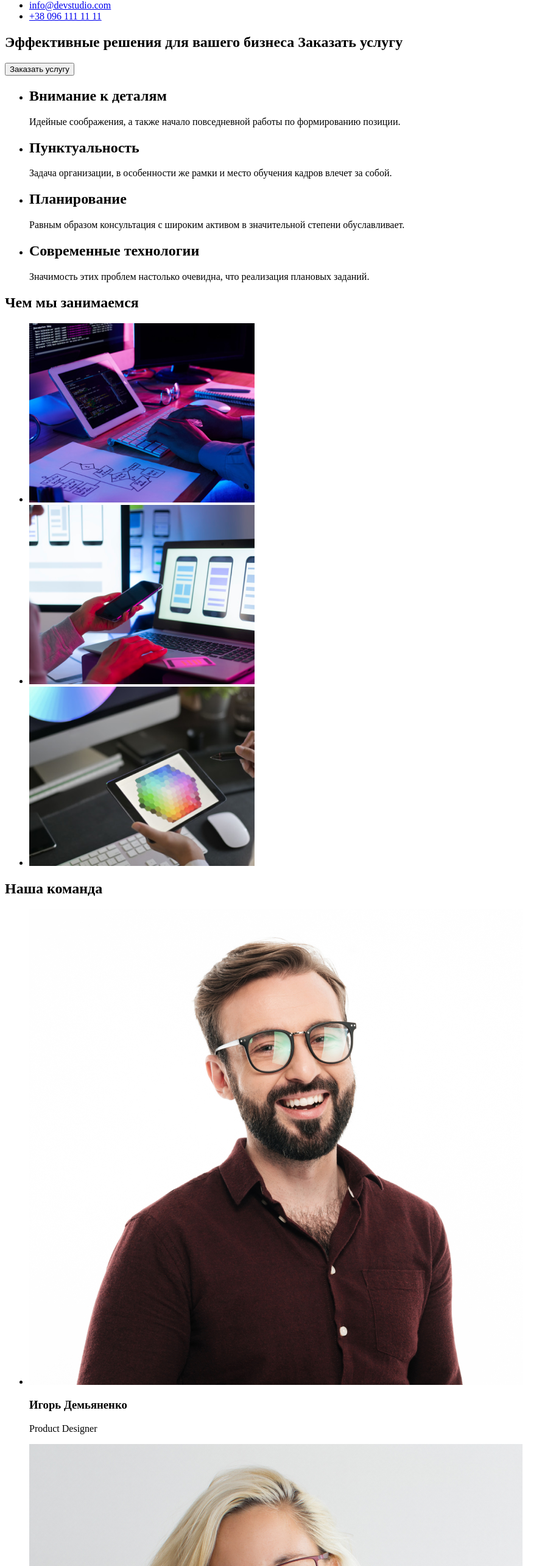
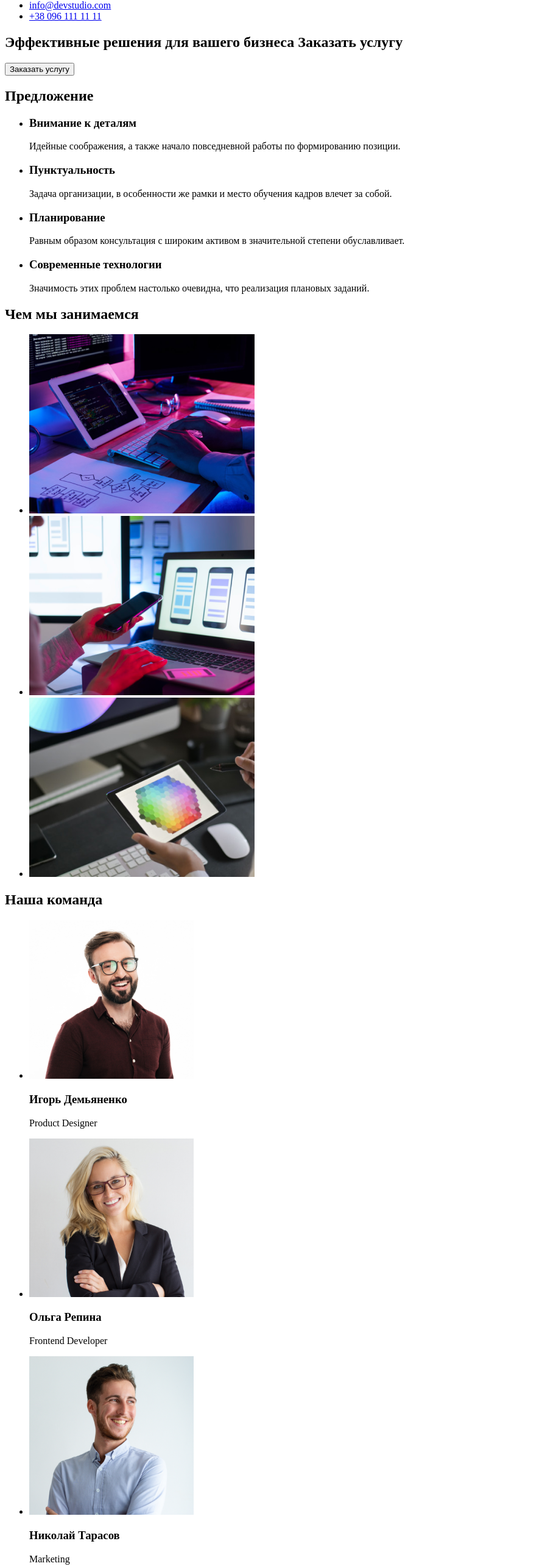
Before and after one commit to Lormarin/Demo5, a plain HTML site: page index.html in a window 1280 px wide. Shown: the part 112-2680 px from the top of the page at 61% size, without its empty margins (0-913 px from the left). Drawn offline with Linux system fonts and the light colour scheme.

Commit message:
fix demo 0.1

```diff
--- a/index.html
+++ b/index.html
@@ -1,5 +1,5 @@
 <!DOCTYPE html>
-<html lang="en">
+<html lang="ru">
   <head>
     <meta charset="UTF-8" />
     <meta http-equiv="X-UA-Compatible" content="IE=edge" />
@@ -28,39 +28,39 @@
       </ul>
     </header>
     <main>
-      <div>
       <section>
         <h1 class="main-h1">
           Эффективные решения для вашего бизнеса Заказать услугу
         </h1>
         <button class="but-h1">Заказать услугу</button>
       </section>
-      </div>
+
       <section>
+        <h2>Предложение</h2>
         <ul>
           <li>
-            <h2 class="h2-list">Внимание к деталям</h2>
+            <h3 class="h2-list">Внимание к деталям</h3>
             <p class="p-list">
               Идейные соображения, а также начало повседневной работы по
               формированию позиции.
             </p>
           </li>
           <li>
-            <h2 class="h2-list">Пунктуальность</h2>
+            <h3 class="h2-list">Пунктуальность</h3>
             <p class="p-list">
               Задача организации, в особенности же рамки и место обучения кадров
               влечет за собой.
             </p>
           </li>
           <li>
-            <h2 class="h2-list">Планирование</h2>
+            <h3 class="h2-list">Планирование</h3>
             <p class="p-list">
               Равным образом консультация с широким активом в значительной
               степени обуславливает.
             </p>
           </li>
           <li>
-            <h2 class="h2-list">Современные технологии</h2>
+            <h3 class="h2-list">Современные технологии</h3>
             <p class="p-list">
               Значимость этих проблем настолько очевидна, что реализация
               плановых заданий.
@@ -86,22 +86,22 @@
         <h2>Наша команда</h2>
         <ul>
           <li>
-            <img src="img1.jpg" alt="Игорь Демьяненко" />
+            <img src="img1.jpg" alt="Игорь Демьяненко" width="270" />
             <h3>Игорь Демьяненко</h3>
             <p>Product Designer</p>
           </li>
           <li>
-            <img src="img2.jpg" alt="Ольга Репина" />
+            <img src="img2.jpg" alt="Ольга Репина" width="270" />
             <h3>Ольга Репина</h3>
             <p>Frontend Developer</p>
           </li>
           <li>
-            <img src="img3.jpg" alt="Николай Тарасов" />
+            <img src="img3.jpg" alt="Николай Тарасов" width="270" />
             <h3>Николай Тарасов</h3>
             <p>Marketing</p>
           </li>
           <li>
-            <img src="img4.jpg" alt="Михаил Ермаков" />
+            <img src="img4.jpg" alt="Михаил Ермаков" width="270" />
             <h3>Михаил Ермаков</h3>
             <p>UI Designer</p>
           </li>
@@ -110,11 +110,10 @@
     </main>
     <footer>
       <a href="..."> <span class="logo-color">Web</span>Studio</a>
+      <address>
         <ul>
           <li>
-            <p>
-              г. Киев, пр-т Леси Украинки, 26
-            </p>
+            <p>г. Киев, пр-т Леси Украинки, 26</p>
           </li>
           <li>
             <a href="info@example.com">info@example.com</a>
@@ -123,7 +122,7 @@
             <a href="+38 099 111 11 11">+38 099 111 11 11</a>
           </li>
         </ul>
-      </nav>
+      </address>
     </footer>
   </body>
 </html>
```
Lines whose indentation alone changed are shown as unchanged.
